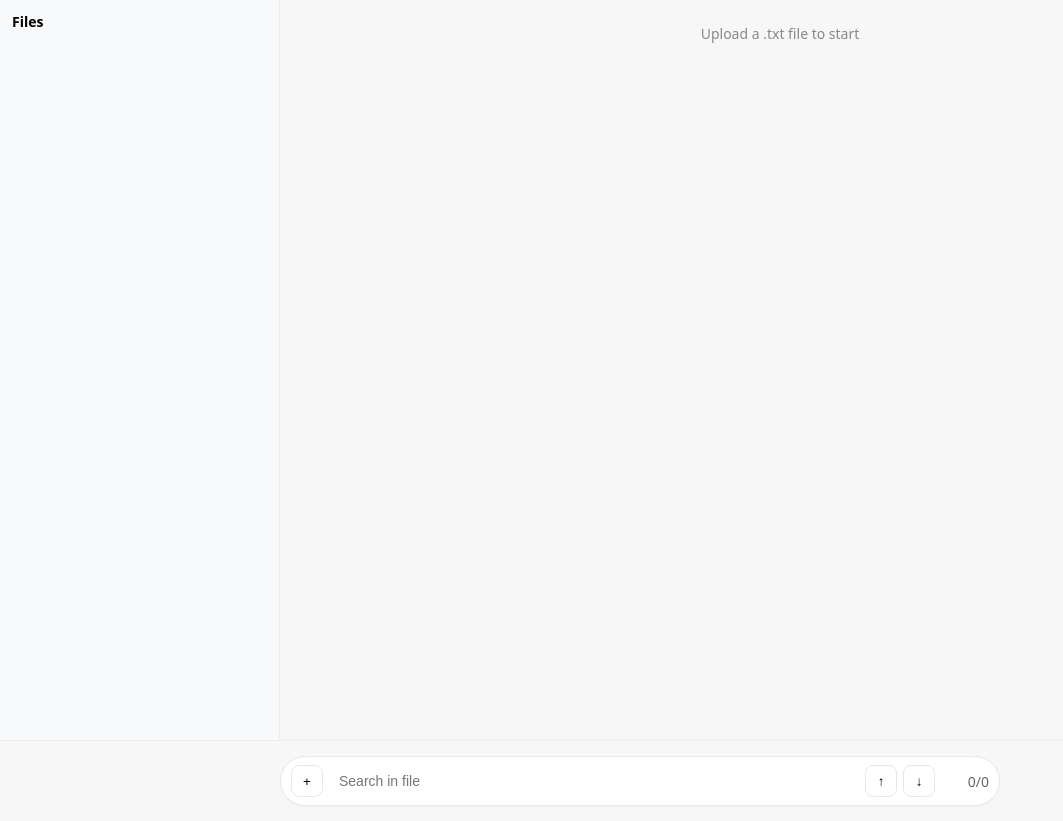
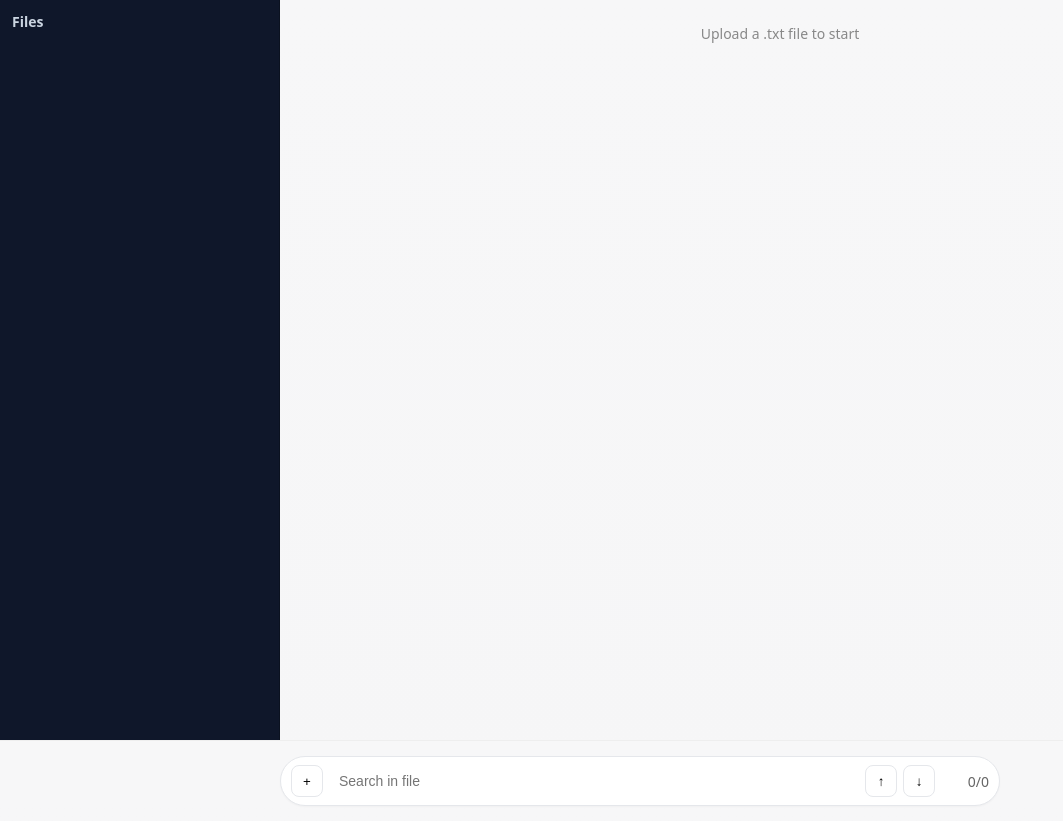
Before and after one commit to tom54699/novel-reader, a React (Vite) app: page / in a window 1280 px wide. Shown: the whole page, without its empty margins (0-1063 px from the left). Built offline with nearby package versions, Linux system fonts and the light colour scheme.

Commit message:
style: ChatGPT-like v2.1 — dark sidebar and larger content typography

```diff
--- a/src/styles.css
+++ b/src/styles.css
@@ -1,8 +1,8 @@
 :root {
   --sidebar-width: 280px;
-  --sidebar-bg: #f8f9fa;
-  --hover: #f5f5f5;
-  --active: #e3f2fd;
+  --sidebar-bg: #0f172a;
+  --hover: #111827;
+  --active: #1f2937;
   --content-max: 720px;
 }
 
@@ -27,17 +27,17 @@ body {
   height: 100vh;
 }
 
-.sidebar { grid-area: sidebar; background: var(--sidebar-bg); border-right: 1px solid #eee; }
+.sidebar { grid-area: sidebar; background: var(--sidebar-bg); border-right: 1px solid #0b1220; color: #e5e7eb; }
 .content { grid-area: content; overflow: hidden; display: flex; flex-direction: column; }
 .bottombar { grid-area: bottombar; border-top: 1px solid #eee; background: #f7f7f8; }
 
 .sidebar-inner { height: 100%; display: flex; flex-direction: column; }
-.sidebar-header { padding: 12px; font-weight: 600; }
+.sidebar-header { padding: 12px; font-weight: 600; color: #cbd5e1; }
 .file-list { list-style: none; margin: 0; padding: 0; overflow-y: auto; }
-.file-item { padding: 10px 12px; cursor: pointer; border-radius: 6px; margin: 2px 6px; }
+.file-item { padding: 10px 12px; cursor: pointer; border-radius: 6px; margin: 2px 6px; color: #e5e7eb; }
 .file-item:hover { background: var(--hover); }
 .file-item.active { background: var(--active); }
-.file-name { display: inline-block; max-width: calc(var(--sidebar-width) - 32px); overflow: hidden; text-overflow: ellipsis; }
+.file-name { display: inline-block; max-width: calc(var(--sidebar-width) - 32px); overflow: hidden; text-overflow: ellipsis; color: #e5e7eb; }
 
 .content-inner { flex: 1; overflow-y: auto; display: flex; justify-content: center; scroll-behavior: smooth; }
 .bubble-stack { width: 100%; max-width: var(--content-max); padding: 24px; }
@@ -45,7 +45,7 @@ body {
 .message-row { display: flex; align-items: flex-start; gap: 12px; }
 .avatar { width: 28px; height: 28px; border-radius: 50%; background: #10a37f; color: #fff; display: inline-flex; align-items: center; justify-content: center; font-size: 12px; font-weight: 700; flex: 0 0 28px; box-shadow: 0 1px 2px rgba(0,0,0,0.12); }
 .bubble-meta { color: #6b7280; font-size: 12px; margin-bottom: 8px; }
-.text-content { font-family: 'Courier New', Consolas, monospace; font-size: 16px; line-height: 1.7; white-space: pre-wrap; word-break: break-word; }
+.text-content { font-family: 'Courier New', Consolas, monospace; font-size: 18px; line-height: 1.8; white-space: pre-wrap; word-break: break-word; }
 .hit { background: #ffeb3b; }
 .hit-current { outline: 2px solid #ff9800; outline-offset: 2px; }
 .placeholder { color: #888; margin: 24px; }
```
